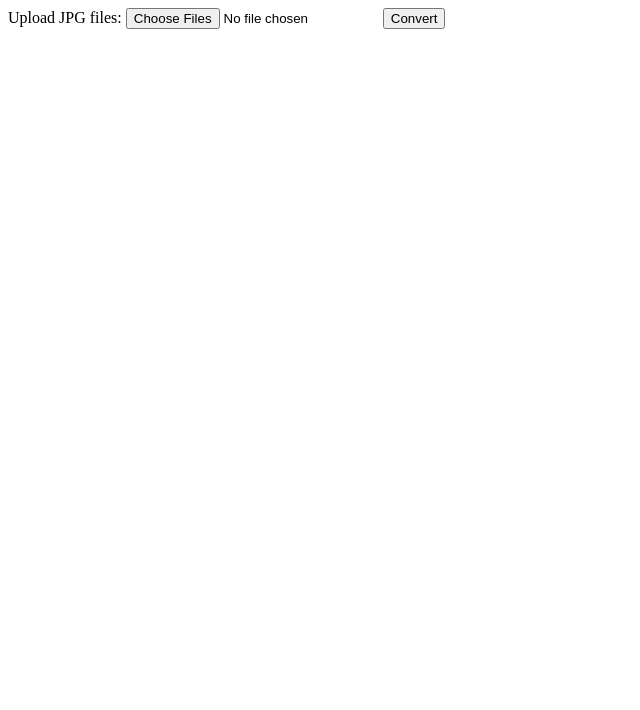
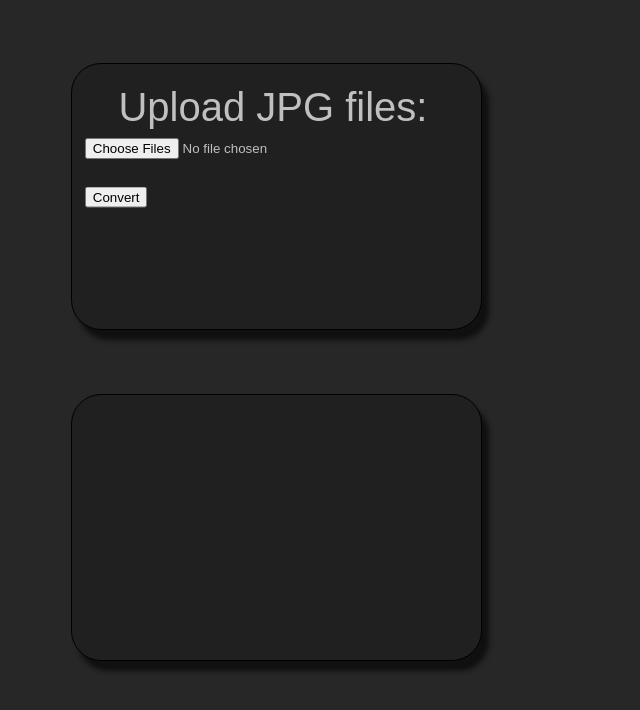
Before and after one commit to darserg/Converter-Client, a plain HTML site: page index.html in a window 1280 px wide. Shown: the whole page, without its empty margins (0-640 px from the left). Drawn offline with Linux system fonts and the light colour scheme.

Commit message:
Style start working with grid and set colors variables

```diff
--- a/index.html
+++ b/index.html
@@ -7,12 +7,17 @@
     <link rel="stylesheet" href="style/style.css" />
   </head>
   <body>
+    <!--Sidebar-->
+
+    <!--Sidebar-->
     <!--Upload files-->
     <div class="box">
       <form id="uploadForm">
         <label for="fileInput">Upload JPG files:</label>
         <input type="file" id="fileInput" accept="image/jpeg" multiple />
-        <button type="submit">Convert</button>
+        <div class="center">
+          <button type="submit">Convert</button>
+        </div>
       </form>
     </div>
     <!--Upload files-->
--- a/style/grid.css
+++ b/style/grid.css
@@ -0,0 +1,36 @@
+@media screen and (orientation: landscape) {
+
+}
+
+@media screen and (orientation: portrait) {
+
+}
+
+body {
+    font-size: 2vh;
+}
+
+.box {
+    border-radius: 30px;
+    display: block;
+    position: relative;
+    height: 30vh;
+    width: 30vw;
+    padding: 1%;
+    margin: 5%;
+
+    label {
+        font-size: 5vh;
+        padding: 1vh;
+        margin-left: 2vw;
+        display: block;
+    }
+}
+
+.center {
+    margin: 0;
+    position: absolute;
+    top: 50%;
+    -ms-transform: translateY(-50%);
+    transform: translateY(-50%);
+}
--- a/style/style.css
+++ b/style/style.css
@@ -0,0 +1,23 @@
+:root {
+    --primary-color: #272727;
+    --font-color: #c0c0c0;
+    --sidebar: #202020;
+    --shadow: #101010;
+    --url-color: #808080;
+}
+
+body {
+    background-color: var(--primary-color);
+    color: var(--font-color);
+    font-family: Arial, Helvetica, sans-serif;
+}
+
+a {
+    color: var(--url-color);
+}
+
+.box {
+    border: 1px solid black;
+    box-shadow: 7px 10px 5px var(--shadow);
+    background-color: var(--sidebar);
+}
```
